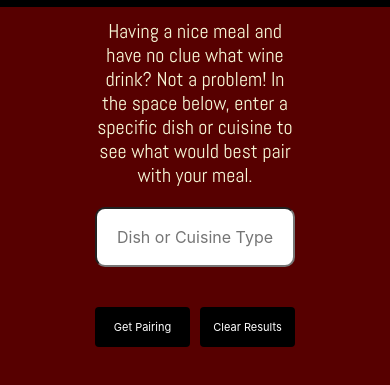
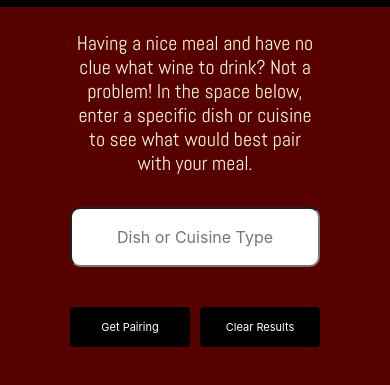
Before and after one commit to abmccoy17/Wine-Pairer, a website: page index.html in a window 390 px wide. Shown: the part 203-588 px from the top of the page. Drawn offline with nearby package versions, Linux system fonts and the light colour scheme.

Commit message:
Fixed typo and changed margins on smaller viewports

```diff
--- a/app.css
+++ b/app.css
@@ -168,7 +168,7 @@ body {
 @media (max-width: 400px) {
     #searchForm {
     display: grid;
-    grid-template-columns: 1fr 100px 100px 1fr;
+    grid-template-columns: 1fr 125px 125px 1fr;
     grid-template-rows: 200px 10px 200px 100px 60px;
     grid-template-areas:
     ". header . ."
--- a/index.html
+++ b/index.html
@@ -17,7 +17,7 @@
     <form id="searchForm">
         <h1 id="header">Wine Pairing</h1>
         <div id="divider"></div>
-        <h2 id="instructions">Having a nice meal and have no clue what wine drink? Not a problem! In the space below, enter a specific dish or cuisine to see what would best pair with your meal.</h2>
+        <h2 id="instructions">Having a nice meal and have no clue what wine to drink? Not a problem! In the space below, enter a specific dish or cuisine to see what would best pair with your meal.</h2>
         <input type="text" placeholder="Dish or Cuisine Type" name="query" id="input">
         <button type="submit" class="btn btn-primary" id="pairingBtn">Get Pairing</button>
         <button type="button" class="btn btn-primary" id="clearResultsBtn">Clear Results</button>
```
